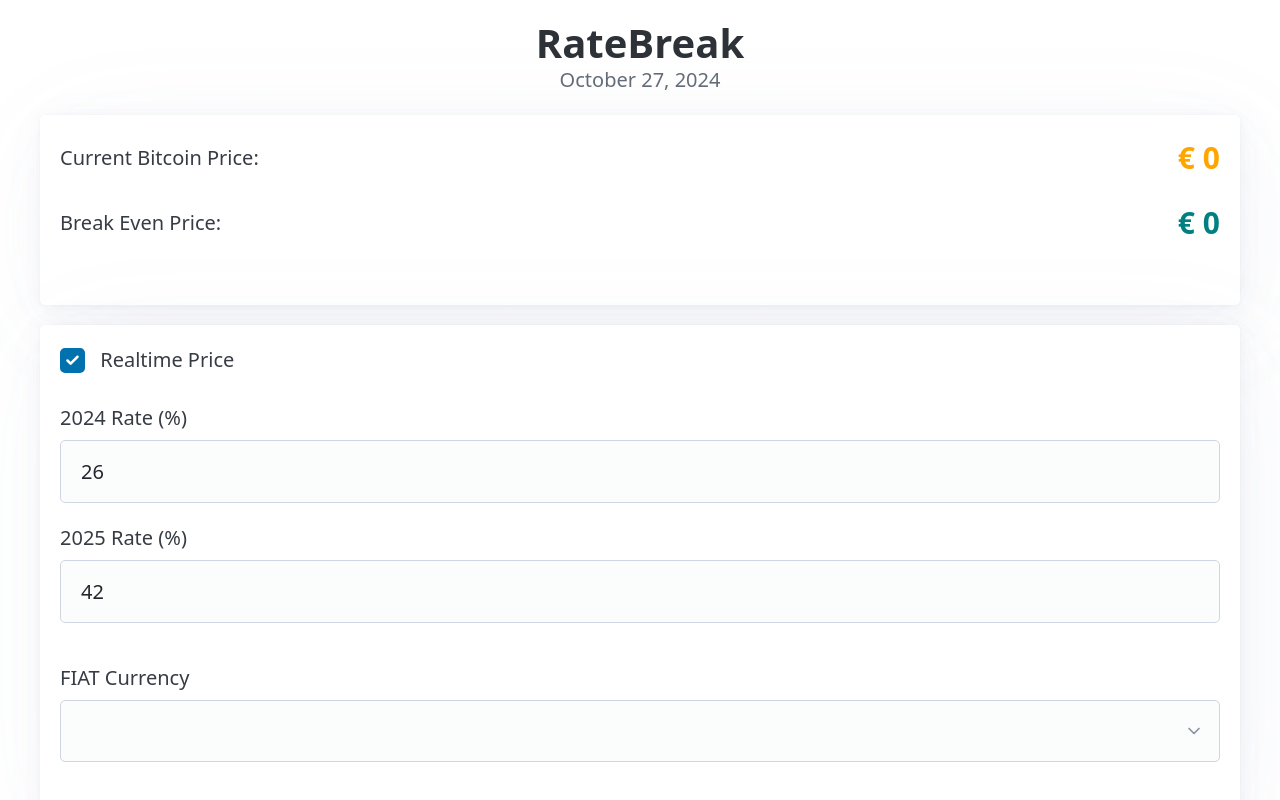
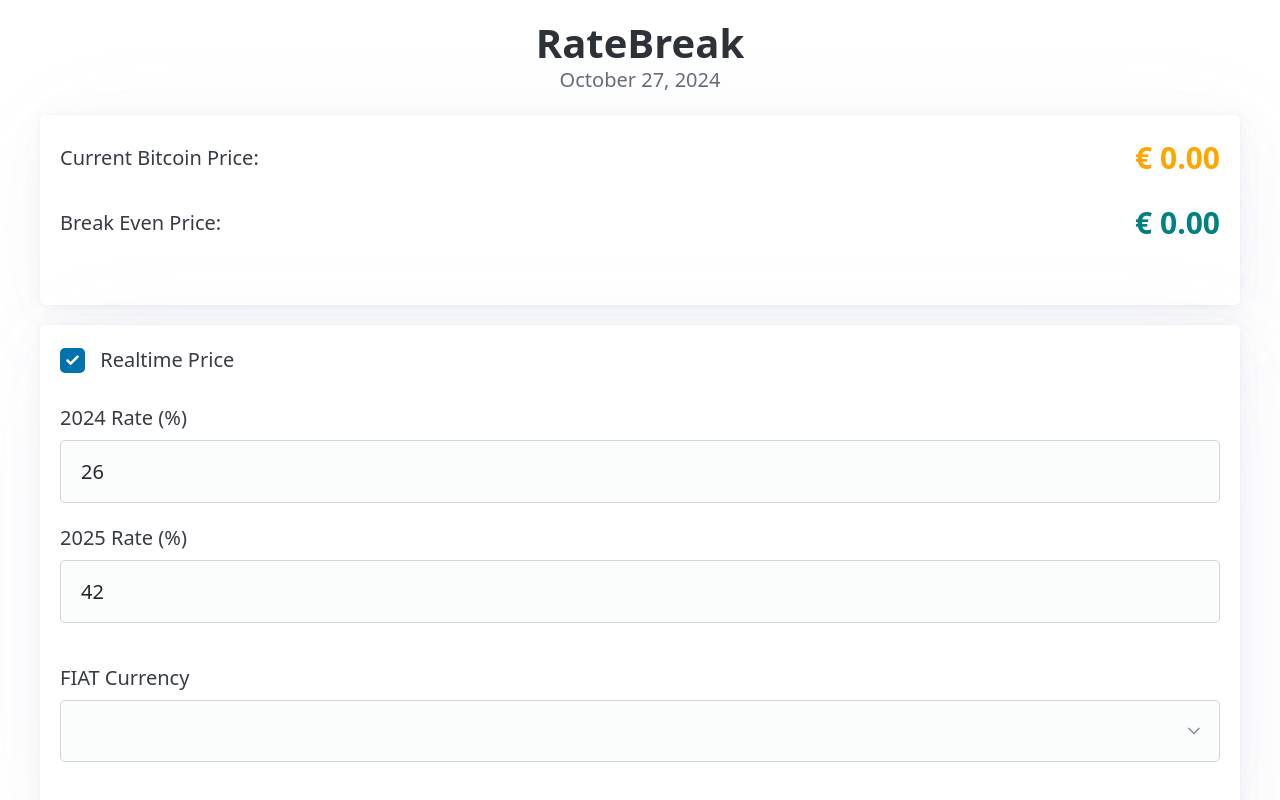
Before and after one commit to frenchfaso/RateBreak, a plain HTML site: page index.html in a window 1280 px wide. Shown: the top 800 px of the page. Drawn offline with nearby package versions, Linux system fonts and the light colour scheme; no server answers.

Commit message:
Refactor price formatting in index.html

```diff
--- a/index.html
+++ b/index.html
@@ -65,7 +65,7 @@
                 <div class="price-row">
                     <p>Current Bitcoin Price:</p>
                     <p class="price-value bitcoin-price-color">
-                        <span x-text="currencySymbol"></span> <span x-text="Math.floor(bitcoinPrice)"></span>
+                        <span x-text="currencySymbol"></span> <span x-text="formatPrice(bitcoinPrice)"></span>
                     </p>
                 </div>
 
@@ -73,7 +73,7 @@
                 <div class="price-row">
                     <p>Break Even Price:</p>
                     <p class="price-value break-even-price-color">
-                        <span x-text="currencySymbol"></span> <span x-text="Math.floor(breakEvenPrice)"></span>
+                        <span x-text="currencySymbol"></span> <span x-text="formatPrice(breakEvenPrice)"></span>
                     </p>
                 </div>
             </section>
@@ -298,6 +298,11 @@
                 closeError() {
                     console.log('Closing error message');
                     this.errorMessage = '';
+                },
+
+                // Method to format prices
+                formatPrice(value) {
+                    return value.toLocaleString('en-US', { minimumFractionDigits: 2, maximumFractionDigits: 2 });
                 }
             }
         }
```
